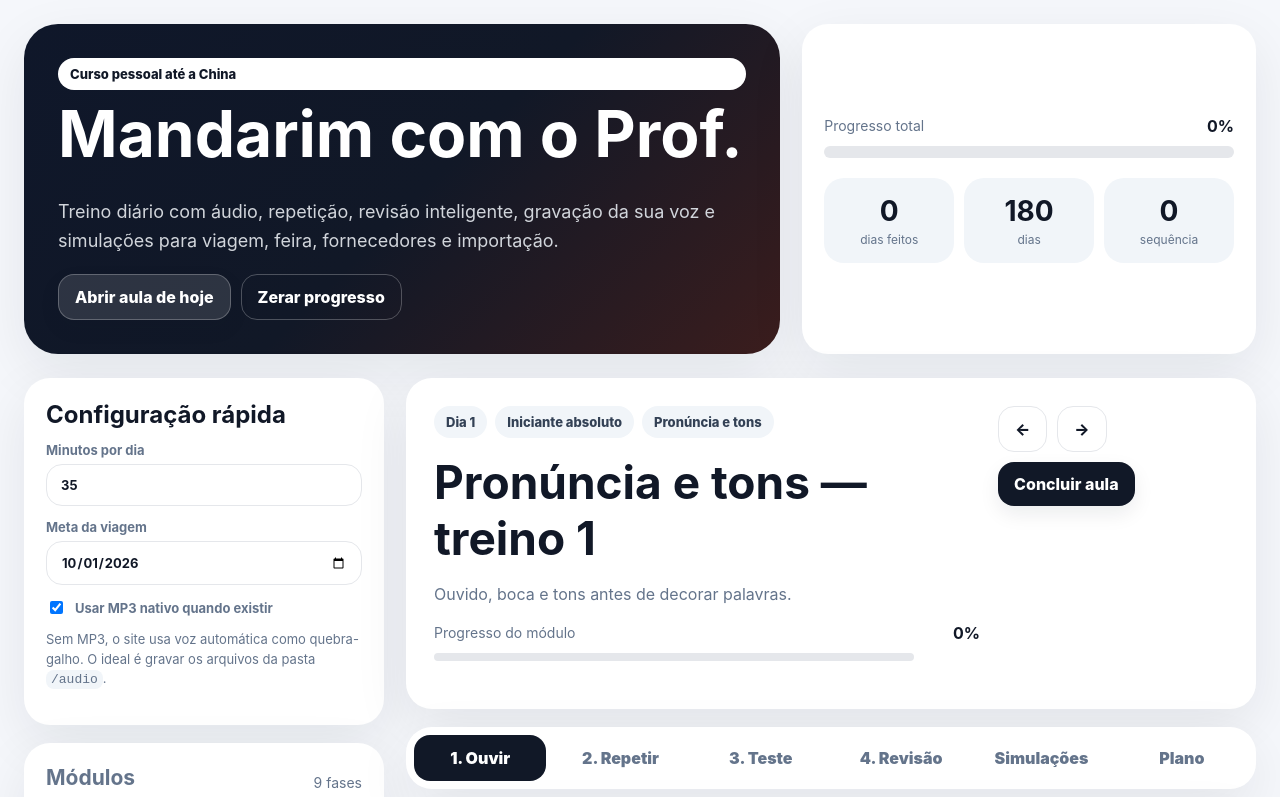
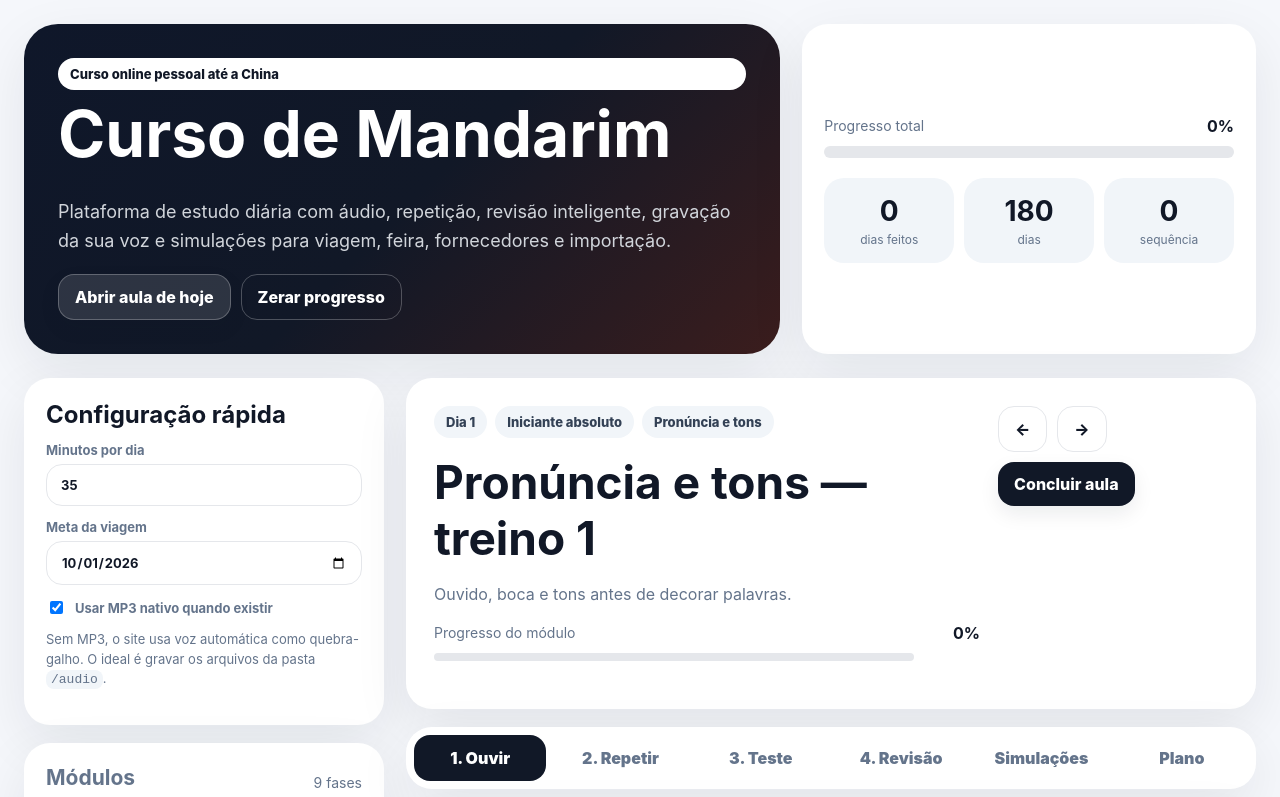
Before and after one commit to Jeffs88/Mandarin, a React app: page index.html in a window 1280 px wide. Shown: the top 797 px of the page. Built offline with nearby package versions, Linux system fonts and the light colour scheme.

Commit message:
Change project from app focus to website course

```diff
--- a/index.html
+++ b/index.html
@@ -4,22 +4,20 @@
   <meta charset="utf-8" />
   <meta name="viewport" content="width=device-width, initial-scale=1, viewport-fit=cover" />
   <meta name="theme-color" content="#111827" />
-  <meta name="description" content="Curso personalizado de mandarim com áudio, revisão inteligente, gravação de voz e simulações para viagem e importação." />
-  <link rel="manifest" href="manifest.webmanifest" />
+  <meta name="description" content="Curso online personalizado de mandarim com áudio, revisão inteligente, gravação de voz e simulações para viagem e importação." />
   <link rel="icon" href="assets/icons/icon.svg" />
-  <link rel="apple-touch-icon" href="assets/icons/icon.svg" />
   <link rel="stylesheet" href="styles.css" />
-  <title>Mandarim com o Prof.</title>
+  <title>Curso Online de Mandarim</title>
 </head>
 <body>
   <div id="app">
     <header class="hero">
       <div class="hero__text">
-        <span class="pill">Curso pessoal até a China</span>
-        <h1>Mandarim com o Prof.</h1>
-        <p>Treino diário com áudio, repetição, revisão inteligente, gravação da sua voz e simulações para viagem, feira, fornecedores e importação.</p>
+        <span class="pill">Curso online pessoal até a China</span>
+        <h1>Curso de Mandarim</h1>
+        <p>Plataforma de estudo diária com áudio, repetição, revisão inteligente, gravação da sua voz e simulações para viagem, feira, fornecedores e importação.</p>
         <div class="hero__actions">
-          <button id="installBtn" class="btn btn--light hidden">Instalar no celular</button>
+          <button id="installBtn" class="btn btn--light hidden">Instalar</button>
           <button id="todayBtn" class="btn btn--light-outline">Abrir aula de hoje</button>
           <button id="resetBtn" class="btn btn--ghost">Zerar progresso</button>
         </div>
@@ -112,12 +110,12 @@
         </section>
 
         <section id="panel-quiz" class="panel card">
-          <div class="panel-head"><div><h3>Teste diário</h3><p>O app testa significado, reconhecimento e memória. Responda sem olhar se conseguir.</p></div><button id="newQuiz" class="btn">Novo teste</button></div>
+          <div class="panel-head"><div><h3>Teste diário</h3><p>O site testa significado, reconhecimento e memória. Responda sem olhar se conseguir.</p></div><button id="newQuiz" class="btn">Novo teste</button></div>
           <div id="quizBox" class="quiz-box"></div>
         </section>
 
         <section id="panel-review" class="panel card">
-          <div class="panel-head"><div><h3>Revisão inteligente</h3><p>Marque como errei, quase acertei ou acertei. O app agenda a próxima revisão.</p></div><button id="dueOnlyBtn" class="btn btn--outline">Revisões de hoje</button></div>
+          <div class="panel-head"><div><h3>Revisão inteligente</h3><p>Marque como errei, quase acertei ou acertei. O site agenda a próxima revisão.</p></div><button id="dueOnlyBtn" class="btn btn--outline">Revisões de hoje</button></div>
           <div id="reviewList" class="review-list"></div>
         </section>
 
```
